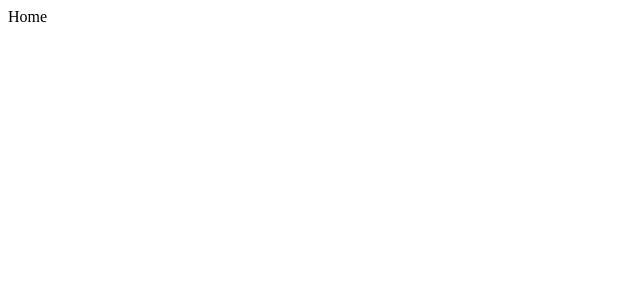
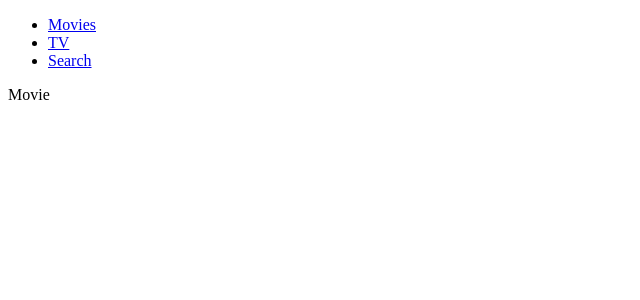
Before and after one commit to baekjungkim/nomflix, a React (Create React App) app: page / in a window 1280 px wide. Shown: the top 300 px of the page, without its empty margins (0-640 px from the left). Built offline with nearby package versions, Linux system fonts and the light colour scheme.

Commit message:
React Router part Two

```diff
--- a/src/Components/App.js
+++ b/src/Components/App.js
@@ -1,8 +1,16 @@
-import React from "react";
+import React, { Component } from "react";
 import Router from "Components/Router";
+import Header from "Components/Header";
 
-function App() {
-  return <Router />;
+class App extends Component {
+  render() {
+    return (
+      <>
+        <Header />
+        <Router />
+      </>
+    );
+  }
 }
 
 export default App;
--- /dev/null
+++ b/src/Components/Header.js
@@ -0,0 +1,17 @@
+import React from "react";
+
+export default () => (
+  <header>
+    <ul>
+      <li>
+        <a href="/">Movies</a>
+      </li>
+      <li>
+        <a href="/tv">TV</a>
+      </li>
+      <li>
+        <a href="/search">Search</a>
+      </li>
+    </ul>
+  </header>
+);
--- a/src/Components/Router.js
+++ b/src/Components/Router.js
@@ -1,15 +1,21 @@
 import React from "react";
-import { HashRouter as Router, Route } from "react-router-dom";
+import {
+  BrowserRouter as Router,
+  Route,
+  Redirect,
+  Switch
+} from "react-router-dom";
 import Home from "Routes/Home";
-import Detail from "Routes/Detail";
 import Search from "Routes/Search";
 import TV from "Routes/TV";
 
 export default () => (
   <Router>
-    <Route path="/" exact component={Home} />
-    <Route path="/detail" exact component={Detail} />
-    <Route path="/search" exact component={Search} />
-    <Route path="/tv" exact component={TV} />
+    <Switch>
+      <Route path="/" exact component={Home} />
+      <Route path="/tv" component={TV} />
+      <Route path="/search" component={Search} />
+      <Redirect from="*" to="/" />
+    </Switch>
   </Router>
 );
--- a/src/Routes/Home.js
+++ b/src/Routes/Home.js
@@ -1 +1 @@
-export default () => "Home";
+export default () => "Movie";
--- a/src/index.js
+++ b/src/index.js
@@ -1,5 +1,5 @@
 import React from "react";
 import ReactDOM from "react-dom";
-import App from "./Components/App";
+import App from "Components/App";
 
 ReactDOM.render(<App />, document.getElementById("root"));
```
Also changed, not shown: 1 other file (tests, documents, lock files or other folders).
